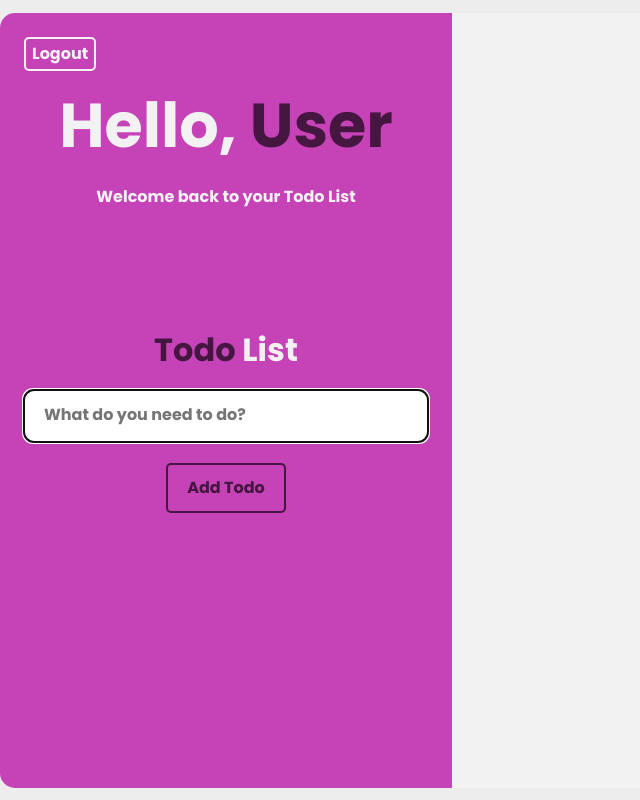
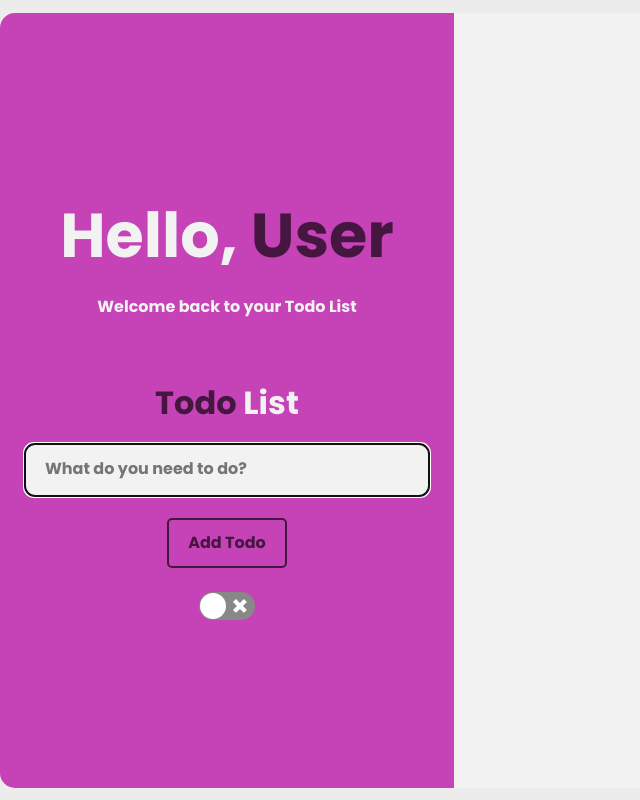
Before and after one commit to Kaleb-Moore/React-todo, a React (Vite) app in the folder Todo/: page / in a window 1280 px wide. Shown: the whole page, without its empty margins (0-640 px from the left). Built offline with nearby package versions, Linux system fonts and the light colour scheme.

Commit message:
Create Dark mode styles and slider

```diff
--- a/Todo/package.json
+++ b/Todo/package.json
@@ -13,7 +13,8 @@
     "nanoid": "^4.0.0",
     "react": "^18.2.0",
     "react-dom": "^18.2.0",
-    "react-icons": "^4.4.0"
+    "react-icons": "^4.4.0",
+    "react-switch": "^7.0.0"
   },
   "devDependencies": {
     "@types/react": "^18.0.17",
--- a/Todo/src/assests/global.css
+++ b/Todo/src/assests/global.css
@@ -2,12 +2,31 @@
     font-family: 'Poppins', sans-serif;
 }
 
-body {
-    background-color: #EDEDED;
+:root {
+    --main-color: #C542B7;
+    --secondary-color: #451740;
+}
+
+:root #light{
+    --background: #F2F2F2;
+    --background-back: #ececec;
+}
+
+:root #dark{
+    --background-back: #121212;
+    --background: #2b2b2b;
+}
+
+#dark input {
+    color: #f2f2f2;
+}
+
+body #light, body #dark {
+    background-color: var(--background-back);
 }
 
 .secondary-color {
-    color: #451740;
+    color: var(--secondary-color);
 }
 
 ::-webkit-scrollbar {
@@ -15,14 +34,14 @@ body {
 }
 
 ::-webkit-scrollbar-track {
-    background: #C542B7;
+    background: var(--main-color);
     border-radius: 100vw;
     margin-block: 2em;
 }
 
 ::-webkit-scrollbar-thumb {
-    background: #451740;
-    border: .2em solid #C542B7;
+    background: var(--secondary-color);
+    border: .2em solid var(--main-color);
     border-radius: 100vw;
 }
 
@@ -36,7 +55,7 @@ main {
 .app-container {
     display: grid;
     grid-template-columns: 1fr 2fr;
-    background-color: #F2F2F2;
+    background-color: var(--background);
     border-radius: 15px;
     min-width: 770px;
 }
@@ -45,8 +64,9 @@ main {
     display: flex;
     flex-direction: column;
     align-items: center;
+    justify-content: center;
     gap: 24px;
-    background-color: #C542B7;
+    background-color: var(--main-color);
     max-width: 545px;
     min-height: 80vh;
     border-radius: 15px 0 0 15px;
@@ -59,36 +79,37 @@ main {
     height: 34px;
     font-size: 16px;
     font-weight: 700;
-    background-color: #C542B7;
-    color: #F2F2F2;
+    background-color: var(--main-color);
+    color: var(--background);
     border-radius: 5px;
     cursor: pointer;
-    border: 2px solid #F2F2F2;
+    border: 2px solid var(--background);
 }
 
 .sidebar-logout:hover {
-    color: #451740;
-    border: 2px solid #451740;
+    color: var(--secondary-color);
+    border: 2px solid var(--secondary-color);
 }
 
 .sidebar-title {
+    margin-top: 24px;
     font-size: 62px;
     font-weight: 700;
-    color: #F2F2F2;
+    color: var(--background);
 }
 
 .sidebar-tagline {
     margin-top: 8px;
-    color: #F2F2F2;
+    color: var(--background);
     font-size: 16px;
     font-weight: 700;
 }
 
 .sidebar-addtodo {
-    margin-top: 105px;
+    margin-top: 48px;
     font-size: 32px;
     font-weight: 700;
-    color: #F2F2F2;
+    color: var(--background);
 }
 
 .sidebar-form {
@@ -110,11 +131,21 @@ main {
     height: 50px;
     font-size: 16px;
     font-weight: 700;
-    background-color: #C542B7;
-    color: #451740;
+    background-color: var(--main-color);
+    color: var(--secondary-color);
     border-radius: 5px;
     cursor: pointer;
-    border: 2px solid #451740;
+    border: 2px solid var(--secondary-color);
+}
+
+.sidebar-update-btn:hover {
+    color: var(--background);
+    border-color: var(--background);
+}
+
+#dark .sidebar-update-btn:hover {
+    color: #f2f2f2;
+    border-color: #f2f2f2;
 }
 
 .sidebar-form-input {
@@ -122,10 +153,17 @@ main {
     width: 400px;
     height: 50px;
     border-radius: 10px;
-    border: none;
+    border: 1px solid #2b2b2b;
     text-indent: 18px;
     margin: 0 24px;
+    background-color: var(--background);
+    font-weight: 700;
 }
+
+#dark .sidebar-form-input {
+    border-color: #f2f2f2;
+}
+
 .sidebar-form-input::placeholder {
     font-size: 16px;
     font-weight: 700;
@@ -137,16 +175,21 @@ main {
     height: 50px;
     font-size: 16px;
     font-weight: 700;
-    background-color: #C542B7;
-    color: #451740;
+    background-color: var(--main-color);
+    color: var(--secondary-color);
     border-radius: 5px;
     cursor: pointer;
-    border: 2px solid #451740;
+    border: 2px solid var(--secondary-color);
 }
 
 .sidebar-addtodo-btn:hover {
-    color: #F2F2F2;
-    border: 2px solid #F2F2F2;
+    color: var(--background);
+    border: 2px solid var(--background);
+}
+
+#dark .sidebar-addtodo-btn:hover {
+    color: #f2f2f2;
+    border-color: #f2f2f2;
 }
 
 .todo-container {
@@ -154,6 +197,7 @@ main {
     flex-direction: column;
     justify-content: flex-start;
     height: 775px;
+    background-color: var(--background);
     overflow: hidden;
     overflow-y: scroll;
 }
@@ -162,7 +206,7 @@ main {
     display: flex;
     align-items: center;
     justify-content: space-between;
-    background-color: #C542B7;
+    background-color: var(--main-color);
     padding: 20px 35px;
     margin: 24px 112px;
     border-radius: 10px;
@@ -171,13 +215,24 @@ main {
 .update-icon, .delete-icon {
     height: 35px;
     width: 35px;
-    color: #F2F2F2;
+    color: var(--background);
+}
+
+.update-icon:hover, .delete-icon:hover {
+    color: var(--secondary-color);
+}
+
+#dark .update-icon:hover, #dark .delete-icon:hover {
+    color: #f2f2f2;
 }
 
 .todo-text {
     font-size: 16px;
     font-weight: 700;
-    color: #451740;
+}
+
+#dark .todo-text {
+    color: #f2f2f2;
 }
 
 .todo-list-icons {
@@ -194,7 +249,6 @@ main {
 
     main {
         align-items: normal;
-        height: 0;
     }
 
     .app-container {
@@ -226,6 +280,11 @@ main {
 
     .sidebar-addtodo-btn {
         margin-top: 0;
+        margin-right: 24px;
+    }
+
+    .react-switch-bg {
+        margin-bottom: 24px;
     }
 
     .todo-container {
--- a/Todo/src/components/ui/SideBar.jsx
+++ b/Todo/src/components/ui/SideBar.jsx
@@ -1,10 +1,14 @@
-import React from 'react'
+import React, {useContext} from 'react'
+import { ThemeContext } from '../../pages/Home/App'
 import Button from '../form/Button'
+import ReactSwitch from 'react-switch'
 
 export default function SideBar({handleSubmit, input, handleChange, inputRef}) {
+
+  const {theme, toggleTheme} = useContext(ThemeContext)
+
   return (
     <div className="sidebar-container">
-        <Button name="Logout" class="sidebar-logout " />
         <h1 className='sidebar-title'>Hello, <span className='secondary-color'>User</span></h1>
         <p className='sidebar-tagline'>Welcome back to your Todo List</p>
 
@@ -22,6 +26,7 @@ export default function SideBar({handleSubmit, input, handleChange, inputRef}) {
           <Button name="Add Todo" class={"sidebar-addtodo-btn "} />
         </form>
 
+        <ReactSwitch className='react-switch-bg' onChange={toggleTheme} checked={theme === "dark"} />
     </div>
   )
 }
--- a/Todo/src/pages/Home/App.jsx
+++ b/Todo/src/pages/Home/App.jsx
@@ -1,10 +1,22 @@
-import React from 'react'
+import React, { createContext, useState } from 'react'
 import TodoList from './TodoList'
+import ReactSwitch from 'react-switch'
+
+export const ThemeContext = createContext(null);
 
 export default function App() {
+
+    const [theme, setTheme] = useState("light");
+
+    function toggleTheme() {
+        setTheme(curr => (curr === "light" ? "dark" : "light"));
+    }
+
     return (
-        <main>
-            <TodoList />
-        </main>
+        <ThemeContext.Provider value={{ theme, toggleTheme }}>
+            <main id={theme}>
+                <TodoList />
+            </main>
+        </ThemeContext.Provider>
     )
 };
```
Also changed, not shown: 1 other file (tests, documents, lock files or other folders).
